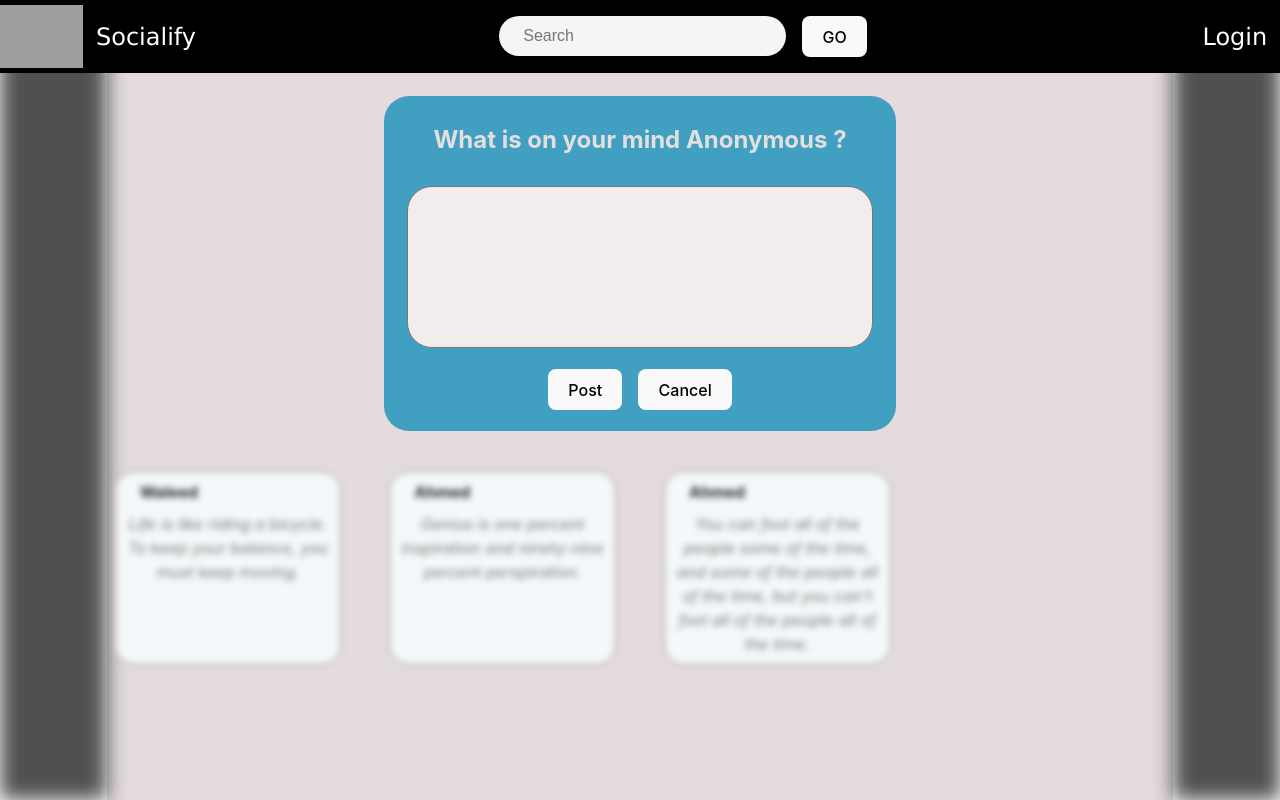
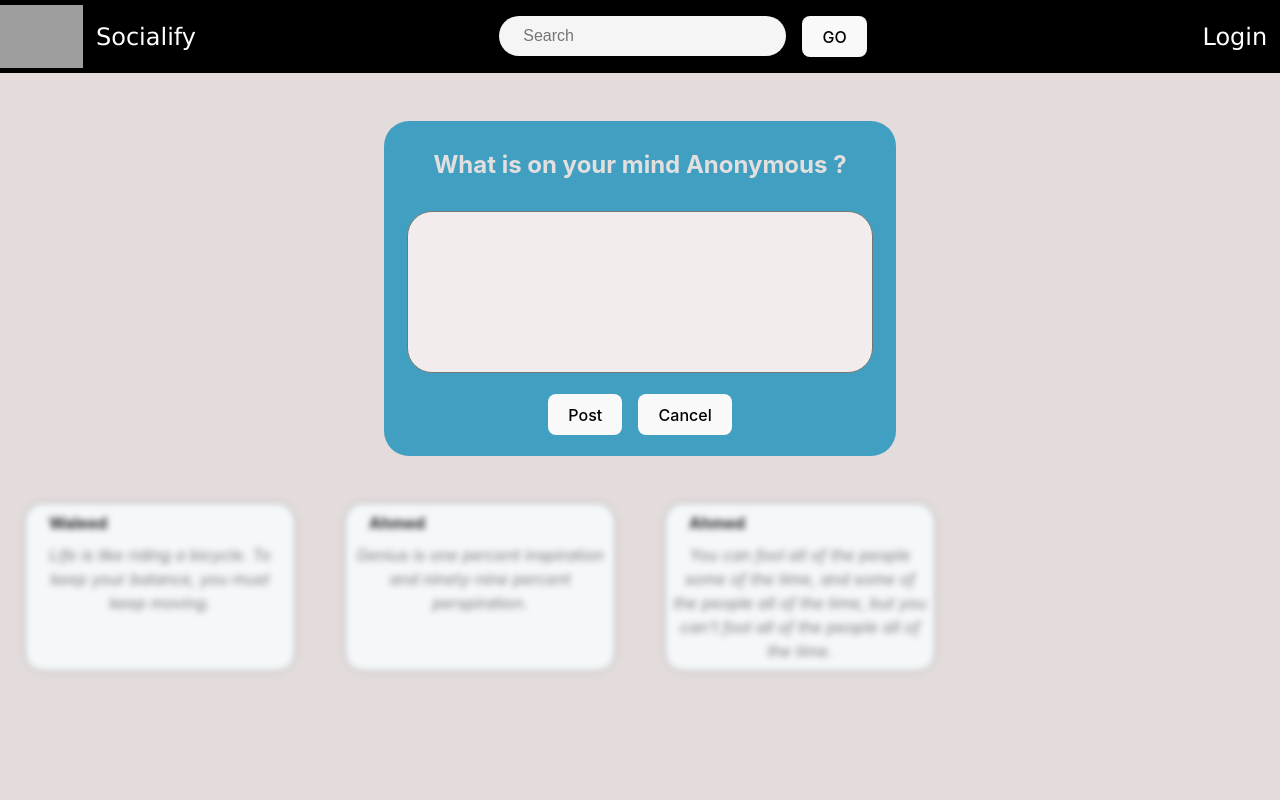
Before and after one commit to Waleed-Mujahid/socialify-web_app, a React (Vite) app: page /add-post in a window 1280 px wide. Built offline with nearby package versions, Linux system fonts and the light colour scheme; grey boxes are pictures that could not be loaded.

Commit message:
fixed resposive issues

```diff
--- a/src/components/AddPosts.jsx
+++ b/src/components/AddPosts.jsx
@@ -3,7 +3,6 @@ import classes from "./addPosts.module.css";
 import { useContext, useRef } from "react";
 import AuthApi from "./AuthApi";
 import { useNavigate } from "react-router-dom";
-
 
 export default function addPosts() {
   const data = useContext(AuthApi);
@@ -36,7 +35,13 @@ export default function addPosts() {
   document.addEventListener("mousedown", clickOutHandler);
 
   return (
-      <form className={classes.container} onSubmit={submitHandler} method="post" ref={formRef}>
+    <>
+      <form
+        className={classes.container}
+        onSubmit={submitHandler}
+        method="post"
+        ref={formRef}
+      >
         <label className={classes.label} htmlFor="text">
           What is on your mind {user} ?
         </label>
@@ -46,10 +51,11 @@ export default function addPosts() {
           <button type="submit" className={classes.post}>
             Post
           </button>
-          <button type="submit" className={classes.post} onClick={cancelHandler} >
+          <button className={classes.post} onClick={cancelHandler}>
             Cancel
           </button>
         </div>
       </form>
+    </>
   );
 }
--- a/src/components/AddPosts.module.css
+++ b/src/components/AddPosts.module.css
@@ -7,14 +7,17 @@
     overflow: hidden;
     min-height: 250px;
     max-width: 50%;
+    display: flex;
     justify-content: center;
     align-items: center;
 }
+
 
 .buttons {
     display: flex;
     flex-direction: row;
     margin: 1% 0;
+    justify-content: space-evenly;
 }
 
 textarea {
--- a/src/components/MainContent.jsx
+++ b/src/components/MainContent.jsx
@@ -17,7 +17,6 @@ export default function MainContent() {
 
   return (
     <>
-      <div class = {classes.emptySpaceNav}></div>
       {!newPostFlag && (
         <Link
           to="/add-post"
@@ -30,9 +29,9 @@ export default function MainContent() {
         </Link>
       )}
 
-      <div className={classes.clear}></div>
-
-      {newPostFlag && <Outlet />}
+      <div className={classes.newPost}>
+        {newPostFlag && <Outlet />}
+      </div>
 
       <div className={`${newPostFlag ? classes.blur : ""}`}>
         <ShowPosts posts={posts} />
--- a/src/components/MainContent.module.css
+++ b/src/components/MainContent.module.css
@@ -2,9 +2,7 @@
 .blur {
     filter: blur(3px);
 }
-.clear {
-    clear: both;
-}
+
 
 .newPostButton {
     position: relative;
@@ -16,8 +14,5 @@
     color: white;
     background-color: #333333;
     padding: 0.5rem;
+    width: 10rem;
 }
-
-.emptySpaceNav {
-    height: 4rem;
-}
--- a/src/components/Navbar.jsx
+++ b/src/components/Navbar.jsx
@@ -1,7 +1,6 @@
 import React from "react";
-import { useContext } from "react";
-import { useNavigate } from "react-router-dom";
-import { Link } from "react-router-dom";
+import { useContext, useRef } from "react";
+import { useNavigate, Link } from "react-router-dom";
 import AuthApi from "./AuthApi";
 import classes from "./Navbar.module.css";
 
@@ -9,13 +8,12 @@ const Navbar = ({ logOutHandler }) => {
   const data = useContext(AuthApi);
   const dropDown = !data.userName ? "Login" : "Log Out";
   const navigate = useNavigate();
-
+  const inputRef = useRef();
 
   function clickHandler() {
-    const input = document.querySelector("input");
-    if (input.value != "") {
-      const url = `/users/${input.value}`;
-      input.value = "";
+    if (inputRef.current.value != "") {
+      const url = `/users/${inputRef.current.value}`;
+      inputRef.current.value = "";
       navigate(url);
     }
   }
@@ -46,6 +44,7 @@ const Navbar = ({ logOutHandler }) => {
                 aria-label="Search"
                 aria-describedby="search-addon"
                 onKeyDown={handleKeyDown}
+                ref={inputRef}
               />
               <div>
                 <button onClick={clickHandler}>GO</button>
--- a/src/components/ShowPosts.module.css
+++ b/src/components/ShowPosts.module.css
@@ -8,6 +8,7 @@ ul {
     grid-template-columns: repeat(auto-fill, minmax(15rem, 1fr));
     grid-gap: 2rem;
     justify-content: center;
+    text-align: center;
 }
 
 .postBox {
--- a/src/main.jsx
+++ b/src/main.jsx
@@ -7,7 +7,7 @@ import MainContent from "./components/MainContent";
 import AddPosts from "./components/AddPosts";
 import User from "./routes/User";
 import Home from "./routes/Home";
-import Login from "./routes/Login";
+import Login  from "./routes/Login";
 import Register, { action as RegisterAction } from "./routes/Register";
 
 const router = createBrowserRouter([
--- a/src/routes/Home.jsx
+++ b/src/routes/Home.jsx
@@ -14,15 +14,13 @@ function Home() {
   return (
     <div className={classes.home}>
       <Navbar logOutHandler = {clickHandler}/>
+      <div className = {classes.emptySpaceNav}></div>
+
+      {/*main content goes here*/}
       <div className={classes.container}>
-        <div className={`${classes.item} ${data.newPostFlag ? classes.blur : ""}`} > </div>
-        <div className={`${classes.item}`} >
-          <Outlet />
+        <Outlet />
+      </div>
 
-
-        </div>
-        <div className={`${classes.item} ${data.newPostFlag ? classes.blur : ""}`} > </div>
-      </div>
     </div>
   );
 }
--- a/src/routes/Home.module.css
+++ b/src/routes/Home.module.css
@@ -5,35 +5,19 @@
   justify-content: space-evenly;
 }
 
-.blur {
-  filter: blur(10px);
+.container > * {
+  margin: 0.2rem 1rem;
 }
 
 .container {
-  display: grid;
-  grid-template-columns: 1fr 10fr 1fr;
-  width: auto;
-  margin-top: auto;
-  flex-grow: 1;
+  background-color: #e4dcdc;
+  display: flex;
+  flex-direction: column;
+  float: left;
+  height: 100%;
 }
 
-.item {
-  text-align: center;
-  box-sizing: border-box;
-  background-color: #515050;
-  color: black;
-}
-
-.item:nth-child(even) {
+.emptySpaceNav {
+  height: 6rem;
   background-color: #e4dcdc;
 }
-
-@media only screen and (max-width: 770px) {
-  .item:nth-child(odd) {
-      display: none;
-  }
-
-  .container {
-    grid-template-columns: 1fr;
-  }
-}
--- a/src/routes/User.jsx
+++ b/src/routes/User.jsx
@@ -3,15 +3,23 @@ import { useParams } from "react-router-dom";
 import { useState, useContext } from "react";
 import AuthApi from "../components/AuthApi";
 import ShowPosts from "../components/ShowPosts";
-// import classes from "./User.module.css";
+import classes from "./User.module.css";
 
 const Loader = () => {
   return (
-    <div>
+    <div className={classes.heading}>
       <h2>Loading...</h2>
     </div>
   );
 };
+
+const NotFound = () => {
+  return (
+    <div className={classes.heading}>
+      <h2>Sorry, no posts found for this user</h2>
+    </div>
+  );
+}
 
 export default function () {
   const { userName } = useParams();
@@ -19,20 +27,19 @@ export default function () {
   const [isLoading, setIsLoading] = useState(true);
 
   const data = useContext(AuthApi);
-  const posts = data.posts;
   const userExists = filteredPosts.length > 0;
 
   useEffect(() => {
     setIsLoading(false);
-    setFilteredPosts(posts.filter((post) => post.author === userName));
+    setFilteredPosts(data.posts.filter((post) => post.author === userName));
   }, [userName]);
 
   if (isLoading) return <Loader />;
-  if (!userExists) return <h2>Sorry, no posts found for {userName}</h2>;
+  if (!userExists) return <NotFound />;
 
   return (
     <>
-      <h2>{userName}'s personal blog</h2>
+      <h2 className={classes.heading}>{userName}'s personal blog</h2>
       <ShowPosts posts={filteredPosts} />
     </>
   );
--- /dev/null
+++ b/src/routes/User.module.css
@@ -0,0 +1,3 @@
+.heading {
+    color: black;
+}
```
